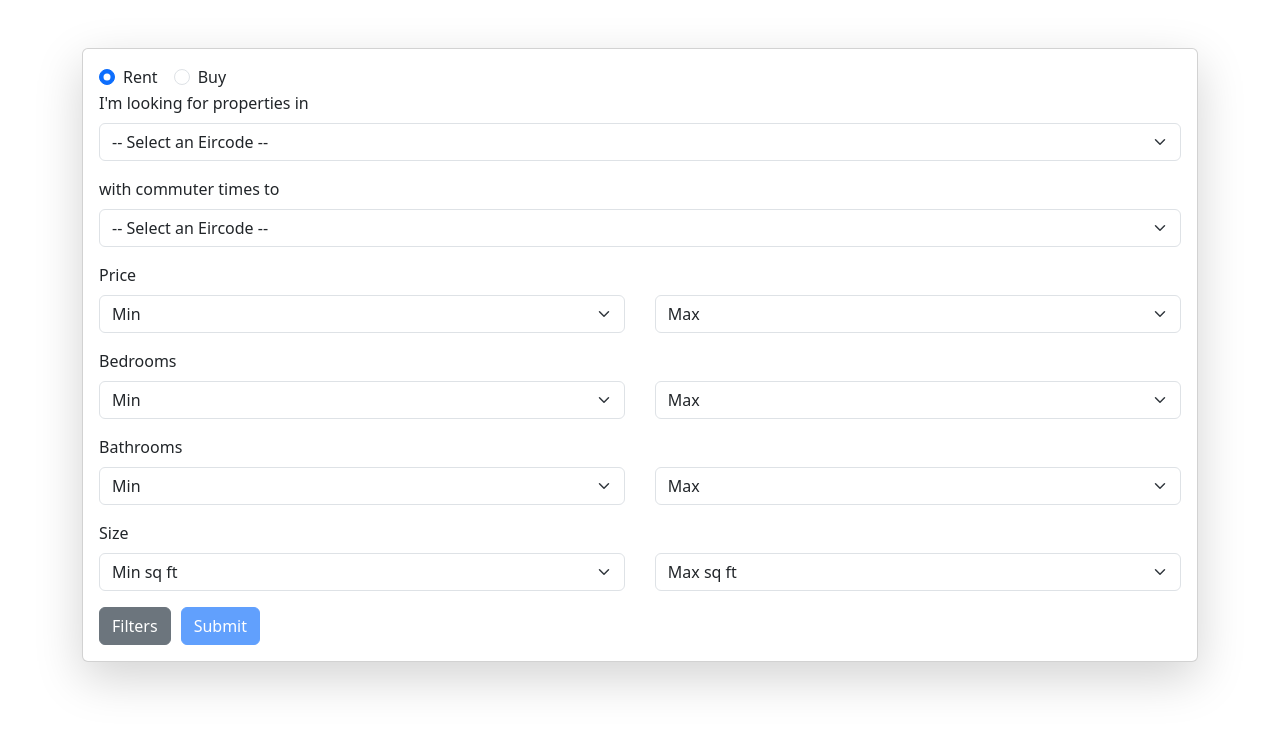
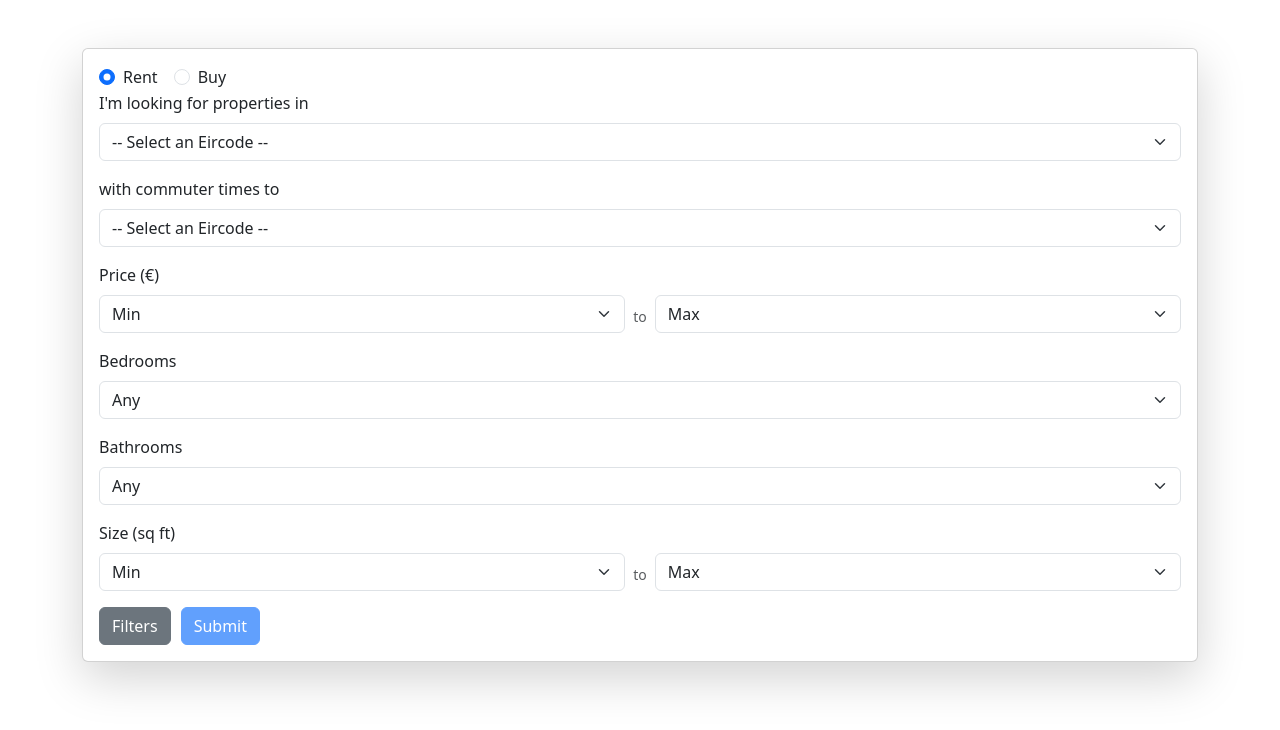
Before and after one commit to AllanNastin/Group4-design-project, a React (Create React App) app in the folder frontend/: page /search in a window 1280 px wide. Both pictures are taken after a click on the button "Filters". Shown: the top 730 px of the page. Built offline with nearby package versions, Linux system fonts and the light colour scheme.

Commit message:
Updated search filters in SearchForm.js

```diff
--- a/frontend/src/components/SearchForm.js
+++ b/frontend/src/components/SearchForm.js
@@ -63,7 +63,6 @@ const SearchForm = () => {
                                     </option>
                                 ))}
                             </Form.Select>
-                            <Form.Control.Feedback type="invalid">Please select a property eircode.</Form.Control.Feedback>
                         </Form.Group>
 
                         {/* ✅ Commute Eircode Dropdown */}
@@ -82,92 +81,86 @@ const SearchForm = () => {
                                     </option>
                                 ))}
                             </Form.Select>
-                            <Form.Control.Feedback type="invalid">Please select a commute eircode.</Form.Control.Feedback>
                         </Form.Group>
+
                         {showFilters && (
                             <>
+                                {/* ✅ Price Range */}
                                 <Form.Group className="mb-3">
-                                    <Form.Label>Price</Form.Label>
+                                    <Form.Label>Price (€)</Form.Label>
                                     <div className="mb-3 d-flex align-items-center">
-                                        <Form.Select aria-label="Default select example" name="price-min">
+                                        <Form.Select name="price-min">
                                             <option>Min</option>
-                                            <option value="1">1</option>
-                                            <option value="2">2</option>
-                                            <option value="3">3</option>
+                                            <option value="50000">€50,000</option>
+                                            <option value="100000">€100,000</option>
+                                            <option value="200000">€200,000</option>
+                                            <option value="300000">€300,000</option>
+                                            <option value="500000">€500,000</option>
                                         </Form.Select>
-                                        <Form.Text style={{ color: 'white' }} className="mx-2">
-                                            to
-                                        </Form.Text>
-                                        <Form.Select aria-label="Default select example" name="price-max">
+                                        <Form.Text className="mx-2">to</Form.Text>
+                                        <Form.Select name="price-max">
                                             <option>Max</option>
-                                            <option value="1">1</option>
-                                            <option value="2">2</option>
-                                            <option value="3">3</option>
+                                            <option value="100000">€100,000</option>
+                                            <option value="200000">€200,000</option>
+                                            <option value="300000">€300,000</option>
+                                            <option value="500000">€500,000</option>
+                                            <option value="1000000">€1,000,000+</option>
                                         </Form.Select>
                                     </div>
                                 </Form.Group>
+
+                                {/* ✅ Bedrooms */}
                                 <Form.Group className="mb-3">
                                     <Form.Label>Bedrooms</Form.Label>
-                                    <div className="mb-3 d-flex align-items-center">
-                                        <Form.Select aria-label="Default select example" name="beds-min">
-                                            <option>Min</option>
-                                            <option value="1">1</option>
-                                            <option value="2">2</option>
-                                            <option value="3">3</option>
-                                        </Form.Select>
-                                        <Form.Text style={{ color: 'white' }} className="mx-2">
-                                            to
-                                        </Form.Text>
-                                        <Form.Select aria-label="Default select example" name="beds-max">
-                                            <option>Max</option>
-                                            <option value="1">1</option>
-                                            <option value="2">2</option>
-                                            <option value="3">3</option>
-                                        </Form.Select>
-                                    </div>
+                                    <Form.Select name="beds">
+                                        <option value="">Any</option>
+                                        <option value="1">1+</option>
+                                        <option value="2">2+</option>
+                                        <option value="3">3+</option>
+                                        <option value="4">4+</option>
+                                        <option value="5">5+</option>
+                                    </Form.Select>
                                 </Form.Group>
+
+                                {/* ✅ Bathrooms */}
                                 <Form.Group className="mb-3">
                                     <Form.Label>Bathrooms</Form.Label>
+                                    <Form.Select name="baths">
+                                        <option value="">Any</option>
+                                        <option value="1">1+</option>
+                                        <option value="2">2+</option>
+                                        <option value="3">3+</option>
+                                        <option value="4">4+</option>
+                                        <option value="5">5+</option>
+                                    </Form.Select>
+                                </Form.Group>
+
+                                {/* ✅ Size (sq ft) */}
+                                <Form.Group className="mb-3">
+                                    <Form.Label>Size (sq ft)</Form.Label>
                                     <div className="mb-3 d-flex align-items-center">
-                                        <Form.Select aria-label="Default select example" name="baths-min">
+                                        <Form.Select name="size-min">
                                             <option>Min</option>
-                                            <option value="1">1</option>
-                                            <option value="2">2</option>
-                                            <option value="3">3</option>
+                                            <option value="500">500 sq ft</option>
+                                            <option value="1000">1,000 sq ft</option>
+                                            <option value="1500">1,500 sq ft</option>
+                                            <option value="2000">2,000 sq ft</option>
+                                            <option value="3000">3,000 sq ft</option>
                                         </Form.Select>
-                                        <Form.Text style={{ color: 'white' }} className="mx-2">
-                                            to
-                                        </Form.Text>
-                                        <Form.Select aria-label="Default select example" name="baths-max">
+                                        <Form.Text className="mx-2">to</Form.Text>
+                                        <Form.Select name="size-max">
                                             <option>Max</option>
-                                            <option value="1">1</option>
-                                            <option value="2">2</option>
-                                            <option value="3">3</option>
-                                        </Form.Select>
-                                    </div>
-                                </Form.Group>
-                                <Form.Group className="mb-3">
-                                    <Form.Label>Size</Form.Label>
-                                    <div className="mb-3 d-flex align-items-center">
-                                        <Form.Select aria-label="Default select example" name="size-min">
-                                            <option>Min sq ft</option>
-                                            <option value="1">1</option>
-                                            <option value="2">2</option>
-                                            <option value="3">3</option>
-                                        </Form.Select>
-                                        <Form.Text style={{ color: 'white' }} className="mx-2">
-                                            to
-                                        </Form.Text>
-                                        <Form.Select aria-label="Default select example" name="size-max">
-                                            <option>Max sq ft</option>
-                                            <option value="1">1</option>
-                                            <option value="2">2</option>
-                                            <option value="3">3</option>
+                                            <option value="1000">1,000 sq ft</option>
+                                            <option value="1500">1,500 sq ft</option>
+                                            <option value="2000">2,000 sq ft</option>
+                                            <option value="3000">3,000 sq ft</option>
+                                            <option value="4000">4,000+ sq ft</option>
                                         </Form.Select>
                                     </div>
                                 </Form.Group>
                             </>
                         )}
+
                         {/* Buttons */}
                         <Button
                             style={{ marginRight: "10px" }}
```
